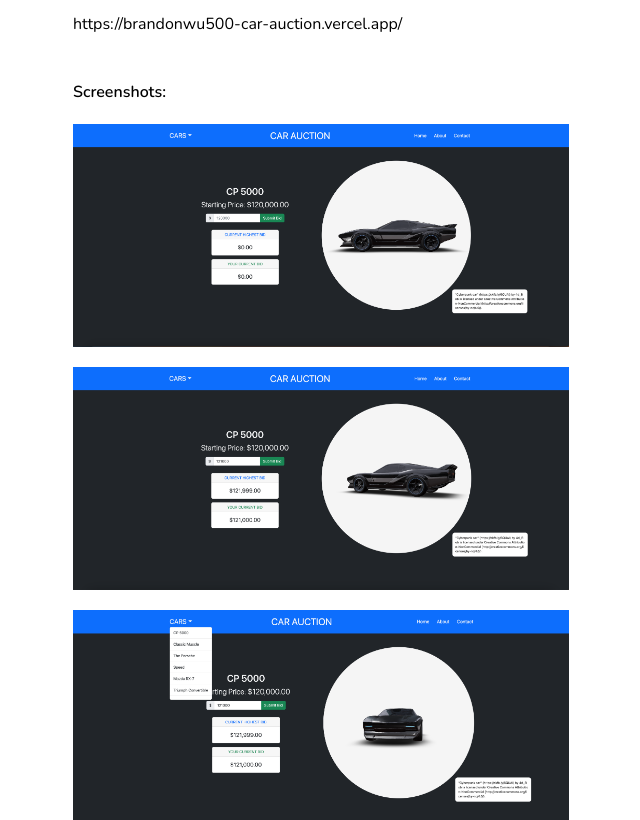
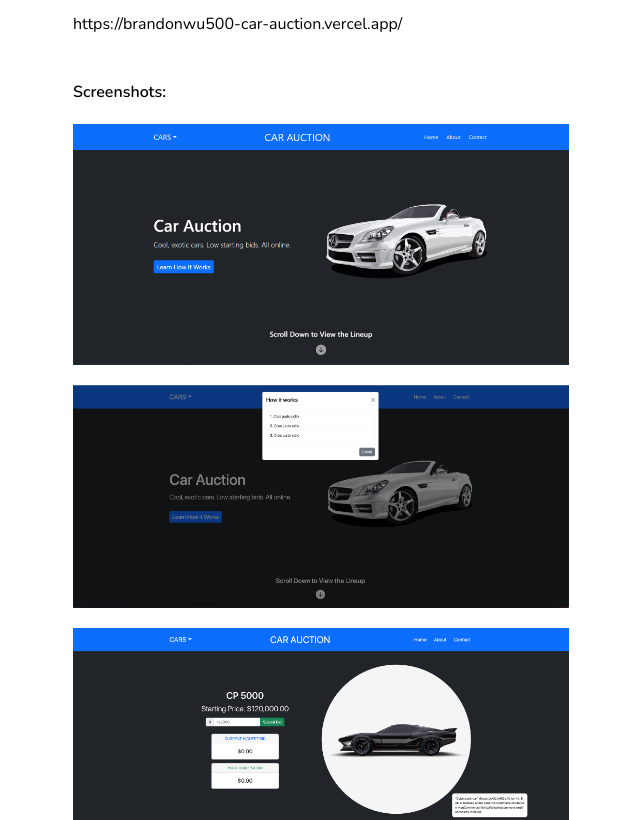
Before and after one commit to BrandonWu500/BrandonWu500.github.io, a Next.js app: page /projects/carAuctionFront in a window 1280 px wide. Shown: the part 1020-1840 px from the top of the page, without its empty margins (319-959 px from the left). Built offline with nearby package versions, Linux system fonts and the light colour scheme.

Commit message:
update car auction project screenshots

```diff
--- a/data/carAuctionFront.ts
+++ b/data/carAuctionFront.ts
@@ -1,4 +1,6 @@
 export const SCREENSHOTS = [
+  "/static/screenshots/car-auction/landing-page.png",
+  "/static/screenshots/car-auction/7.png",
   "/static/screenshots/car-auction/1.png",
   "/static/screenshots/car-auction/2.png",
   "/static/screenshots/car-auction/3.png",
```
Also changed, not shown: public/static/screenshots/car-auction/7.png (added).
